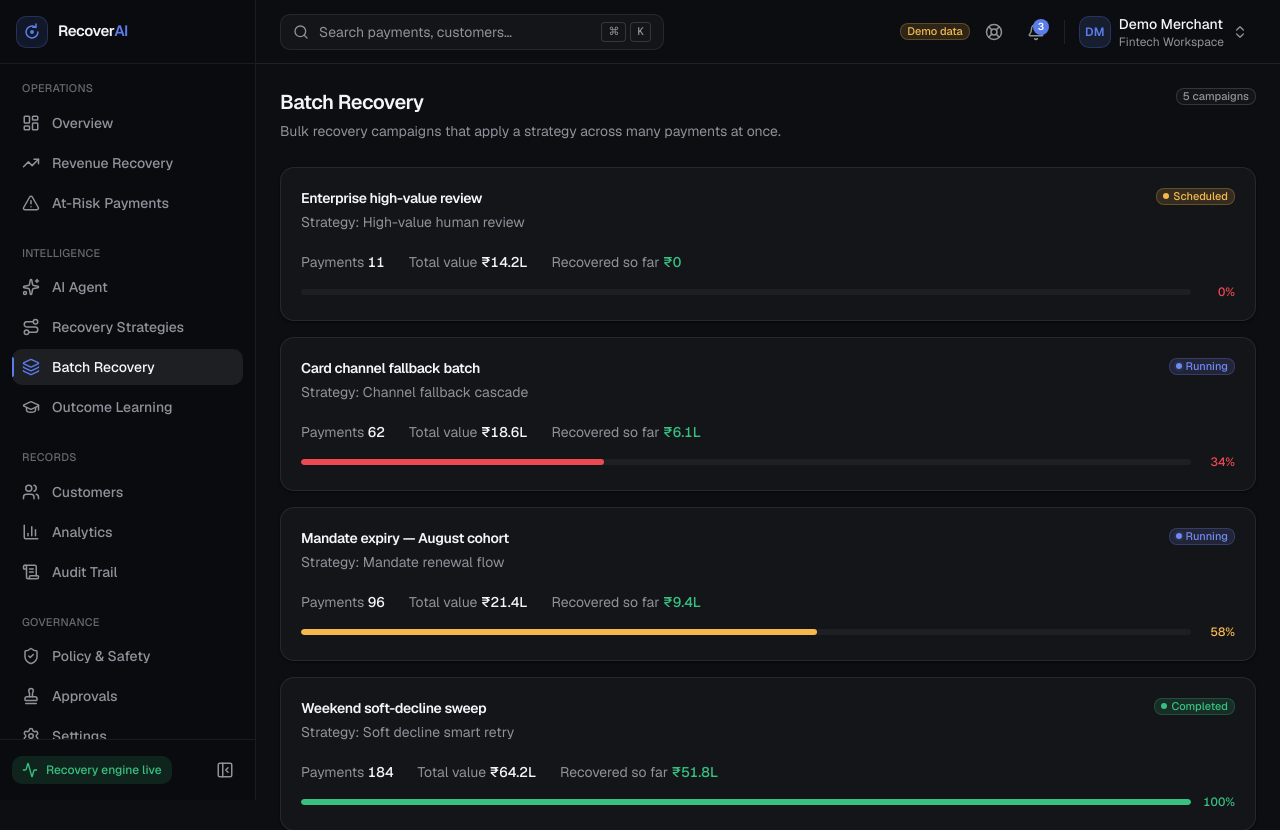
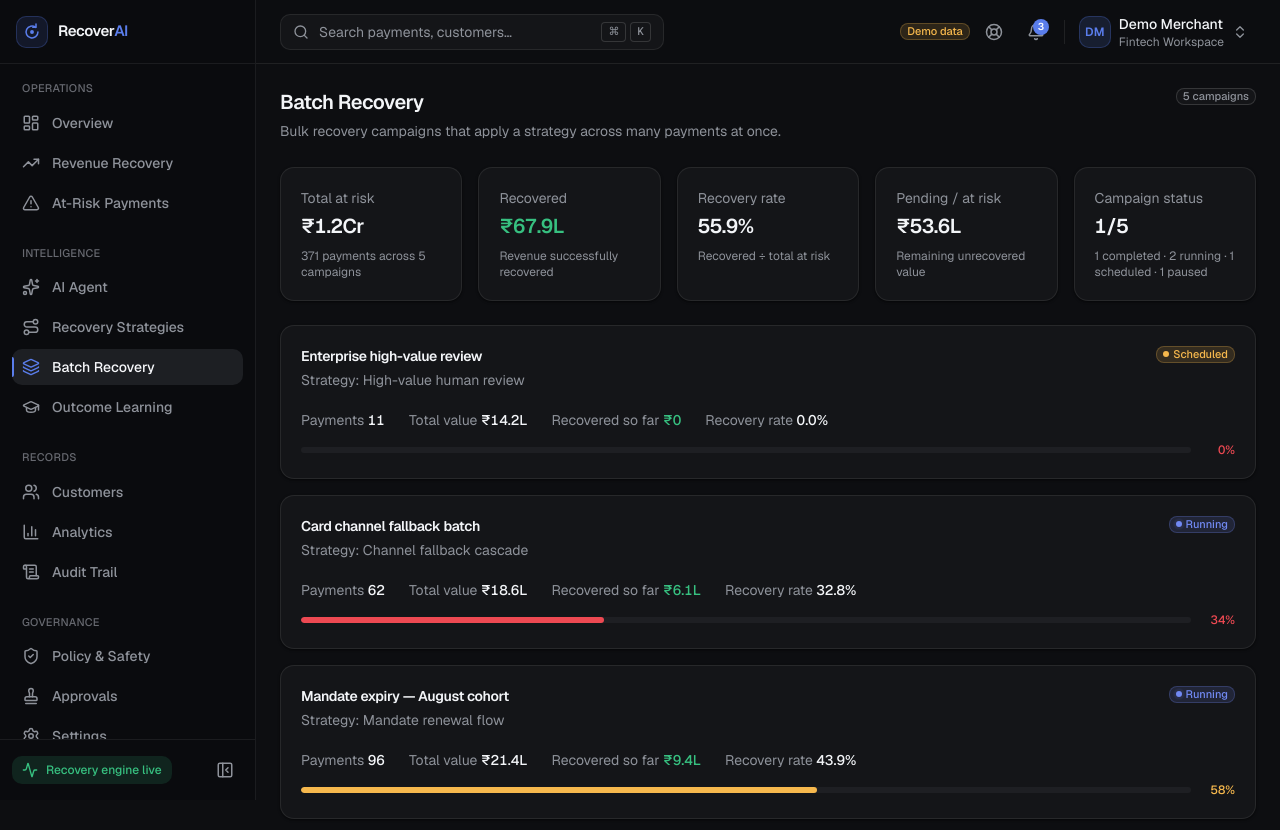
Before and after one commit to mjs281018-web/recover-ai, a Next.js app: page /batch in a window 1280 px wide. Shown: the top 830 px of the page. Built offline with nearby package versions, Linux system fonts and the light colour scheme.

Commit message:
Add batch recovery metrics

```diff
--- a/app/(app)/batch/page.tsx
+++ b/app/(app)/batch/page.tsx
@@ -6,12 +6,18 @@ import { StatusBadge } from '@/components/ui/status-badge'
 import { ProbabilityBar } from '@/components/ui/probability-bar'
 import { formatCompactCurrency } from '@/lib/format'
 import { batchStatusKey } from '@/lib/status'
-import { listBatches } from '@/services/batch-service'
+import { getBatchMetrics, listBatches } from '@/services/batch-service'
 import { listStrategies } from '@/services/recovery-service'
 
 export default async function BatchPage() {
-  const [batches, strategies] = await Promise.all([listBatches(), listStrategies()])
-  const strategyName = (id: string) => strategies.find((s) => s.id === id)?.name ?? id
+  const [batches, strategies, metrics] = await Promise.all([
+    listBatches(),
+    listStrategies(),
+    getBatchMetrics(),
+  ])
+
+  const strategyName = (id: string) =>
+    strategies.find((s) => s.id === id)?.name ?? id
 
   return (
     <PageContainer>
@@ -21,42 +27,173 @@ export default async function BatchPage() {
         actions={<Badge variant="neutral">{batches.length} campaigns</Badge>}
       />
 
+      {/* Batch-level recovery metrics */}
+      <div className="grid grid-cols-1 gap-4 md:grid-cols-2 xl:grid-cols-5">
+
+        {/* Total At Risk */}
+        <Card>
+          <CardHeader className="pb-2">
+            <CardDescription>Total at risk</CardDescription>
+            <CardTitle className="text-xl tabular-nums">
+              {formatCompactCurrency(metrics.totalAmount)}
+            </CardTitle>
+          </CardHeader>
+
+          <CardContent className="text-xs text-muted-foreground">
+            {metrics.totalPayments} payments across {metrics.totalCampaigns} campaigns
+          </CardContent>
+        </Card>
+
+        {/* Recovered */}
+        <Card>
+          <CardHeader className="pb-2">
+            <CardDescription>Recovered</CardDescription>
+            <CardTitle className="text-xl tabular-nums text-success">
+              {formatCompactCurrency(metrics.recoveredAmount)}
+            </CardTitle>
+          </CardHeader>
+
+          <CardContent className="text-xs text-muted-foreground">
+            Revenue successfully recovered
+          </CardContent>
+        </Card>
+
+        {/* Recovery Rate */}
+        <Card>
+          <CardHeader className="pb-2">
+            <CardDescription>Recovery rate</CardDescription>
+            <CardTitle className="text-xl tabular-nums">
+              {metrics.recoveryRate.toFixed(1)}%
+            </CardTitle>
+          </CardHeader>
+
+          <CardContent className="text-xs text-muted-foreground">
+            Recovered ÷ total at risk
+          </CardContent>
+        </Card>
+
+        {/* Pending */}
+        <Card>
+          <CardHeader className="pb-2">
+            <CardDescription>Pending / at risk</CardDescription>
+            <CardTitle className="text-xl tabular-nums">
+              {formatCompactCurrency(metrics.pendingAmount)}
+            </CardTitle>
+          </CardHeader>
+
+          <CardContent className="text-xs text-muted-foreground">
+            Remaining unrecovered value
+          </CardContent>
+        </Card>
+
+        {/* Campaign Status */}
+        <Card>
+          <CardHeader className="pb-2">
+            <CardDescription>Campaign status</CardDescription>
+
+            <CardTitle className="text-xl tabular-nums">
+              {metrics.completed}/{metrics.totalCampaigns}
+            </CardTitle>
+          </CardHeader>
+
+          <CardContent className="text-xs text-muted-foreground">
+            {metrics.completed} completed · {metrics.running} running ·{' '}
+            {metrics.scheduled} scheduled · {metrics.paused} paused
+          </CardContent>
+        </Card>
+
+      </div>
+
+      {/* Existing batch campaigns */}
       <div className="grid grid-cols-1 gap-4">
+
         {batches.map((batch) => {
           const status = batchStatusKey(batch.status)
+
+          const recoveryRate =
+            batch.totalAmount === 0
+              ? 0
+              : (batch.recoveredAmount / batch.totalAmount) * 100
+
           return (
             <Card key={batch.id}>
+
               <CardHeader className="flex-row items-start justify-between gap-3 space-y-0">
+
                 <div className="space-y-1">
                   <CardTitle>{batch.name}</CardTitle>
-                  <CardDescription>Strategy: {strategyName(batch.strategyId)}</CardDescription>
+
+                  <CardDescription>
+                    Strategy: {strategyName(batch.strategyId)}
+                  </CardDescription>
                 </div>
-                <StatusBadge status={status.key} label={status.label} className="shrink-0" />
+
+                <StatusBadge
+                  status={status.key}
+                  label={status.label}
+                  className="shrink-0"
+                />
+
               </CardHeader>
+
               <CardContent className="flex flex-col gap-3 pt-0">
+
                 <div className="flex flex-wrap items-center gap-x-6 gap-y-1 text-sm">
+
+                  {/* Payments */}
                   <div>
-                    <span className="text-muted-foreground">Payments </span>
-                    <span className="font-medium tabular-nums text-foreground">{batch.paymentCount}</span>
+                    <span className="text-muted-foreground">
+                      Payments{' '}
+                    </span>
+
+                    <span className="font-medium tabular-nums text-foreground">
+                      {batch.paymentCount}
+                    </span>
                   </div>
+
+                  {/* Total Value */}
                   <div>
-                    <span className="text-muted-foreground">Total value </span>
+                    <span className="text-muted-foreground">
+                      Total value{' '}
+                    </span>
+
                     <span className="font-medium tabular-nums text-foreground">
                       {formatCompactCurrency(batch.totalAmount)}
                     </span>
                   </div>
+
+                  {/* Recovered */}
                   <div>
-                    <span className="text-muted-foreground">Recovered so far </span>
+                    <span className="text-muted-foreground">
+                      Recovered so far{' '}
+                    </span>
+
                     <span className="font-medium tabular-nums text-success">
                       {formatCompactCurrency(batch.recoveredAmount)}
                     </span>
                   </div>
+
+                  {/* Recovery Rate */}
+                  <div>
+                    <span className="text-muted-foreground">
+                      Recovery rate{' '}
+                    </span>
+
+                    <span className="font-medium tabular-nums text-foreground">
+                      {recoveryRate.toFixed(1)}%
+                    </span>
+                  </div>
+
                 </div>
+
                 <ProbabilityBar value={batch.progress} />
+
               </CardContent>
+
             </Card>
           )
         })}
+
       </div>
     </PageContainer>
   )
--- a/services/batch-service.ts
+++ b/services/batch-service.ts
@@ -12,3 +12,31 @@ export async function listBatches(): Promise<Batch[]> {
 export async function getBatch(batchId: string): Promise<Batch | undefined> {
   return demoBatches.find((b) => b.id === batchId)
 }
+
+export async function getBatchMetrics() {
+  const totalCampaigns = demoBatches.length
+  const totalPayments = demoBatches.reduce((sum, batch) => sum + batch.paymentCount, 0)
+  const totalAmount = demoBatches.reduce((sum, batch) => sum + batch.totalAmount, 0)
+  const recoveredAmount = demoBatches.reduce((sum, batch) => sum + batch.recoveredAmount, 0)
+
+  const pendingAmount = totalAmount - recoveredAmount
+  const recoveryRate = totalAmount === 0 ? 0 : (recoveredAmount / totalAmount) * 100
+
+  const completed = demoBatches.filter((batch) => batch.status === 'completed').length
+  const running = demoBatches.filter((batch) => batch.status === 'running').length
+  const scheduled = demoBatches.filter((batch) => batch.status === 'scheduled').length
+  const paused = demoBatches.filter((batch) => batch.status === 'paused').length
+
+  return {
+    totalCampaigns,
+    totalPayments,
+    totalAmount,
+    recoveredAmount,
+    pendingAmount,
+    recoveryRate,
+    completed,
+    running,
+    scheduled,
+    paused,
+  }
+}
```
